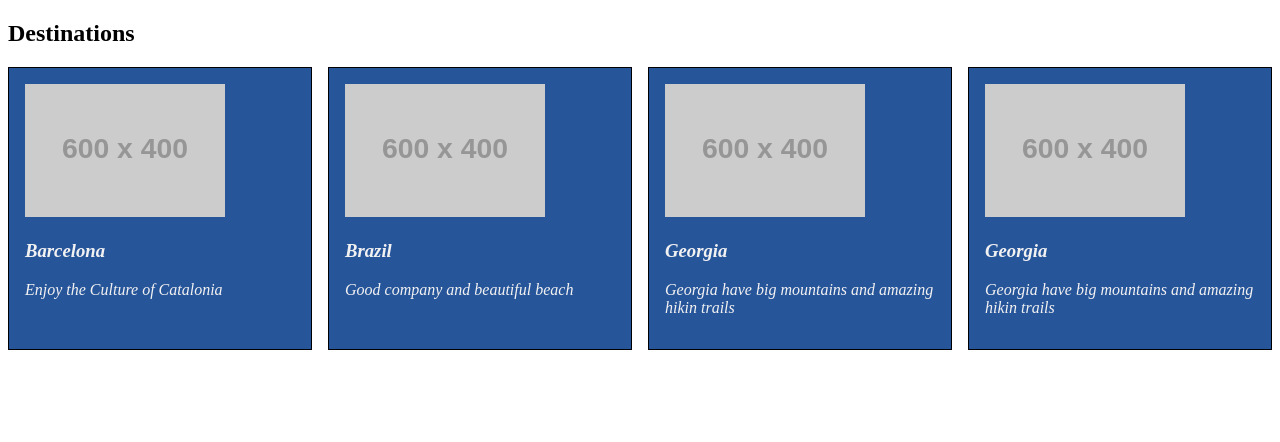
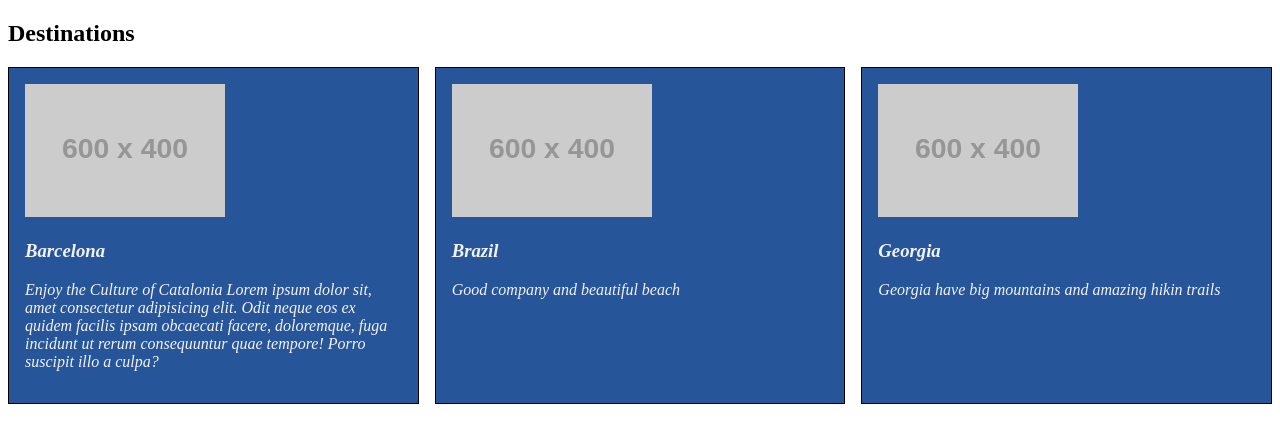
Before and after one commit to Iberia-Netrunner/v36-flex-camp, a plain HTML site: page index.html in a window 1280 px wide. Drawn offline with Linux system fonts and the light colour scheme; placeholder pictures from the web are drawn by us.

Commit message:
CSS: justify-content och align-items på hyllan

```diff
--- a/index.html
+++ b/index.html
@@ -18,7 +18,12 @@
             height="200"
           />
           <h3>Barcelona</h3>
-          <p>Enjoy the Culture of Catalonia</p>
+          <p>
+            Enjoy the Culture of Catalonia Lorem ipsum dolor sit, amet
+            consectetur adipisicing elit. Odit neque eos ex quidem facilis ipsam
+            obcaecati facere, doloremque, fuga incidunt ut rerum consequuntur
+            quae tempore! Porro suscipit illo a culpa?
+          </p>
         </article>
         <article class="kort">
           <img
@@ -40,16 +45,6 @@
           <h3>Georgia</h3>
           <p>Georgia have big mountains and amazing hikin trails</p>
         </article>
-        <article class="kort">
-          <img
-            src="https://placehold.co/600x400/orange/white"
-            alt="Picture of mointain in Georgia"
-            width="200"
-            height="200"
-          />
-          <h3>Georgia</h3>
-          <p>Georgia have big mountains and amazing hikin trails</p>
-        </article>
       </div>
     </section>
   </body>
--- a/style.css
+++ b/style.css
@@ -2,6 +2,8 @@
   display: flex;
   gap: 1rem;
   flex-wrap: wrap;
+  justify-content: start;
+  align-items: stretch;
 }
 
 .kort {
```
